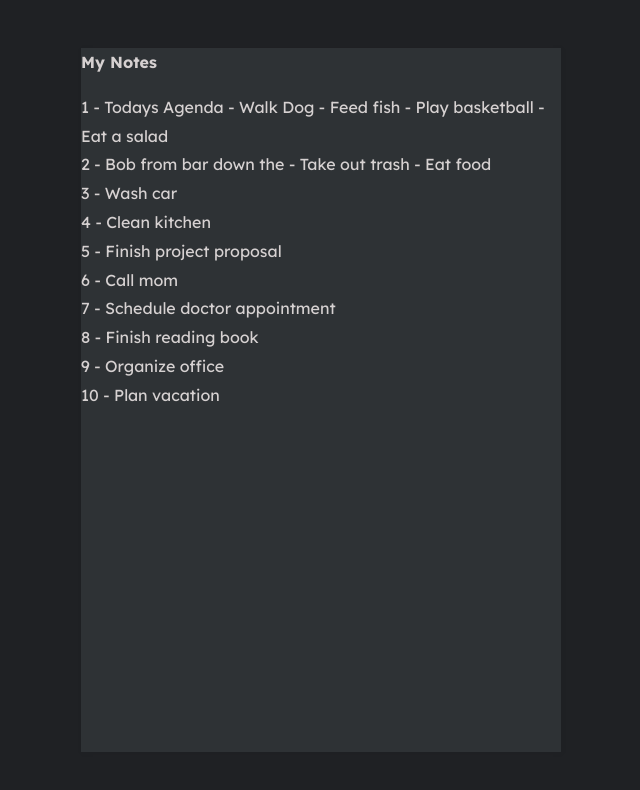
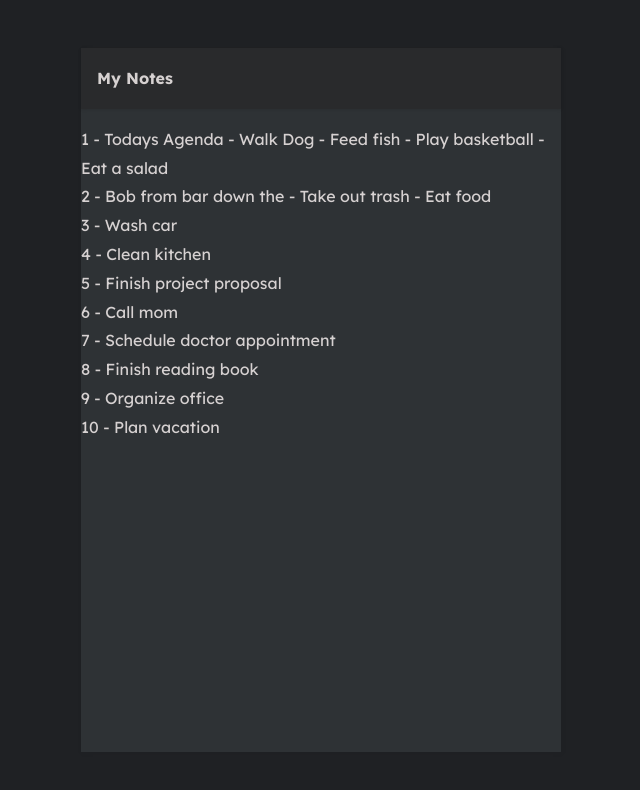
Before and after one commit to bhali16/mynotes-react-app, a React (Create React App) app: page / in a window 1280 px wide. Shown: the top 790 px of the page, without its empty margins (319-959 px from the left). Built offline with nearby package versions, Linux system fonts and the light colour scheme.

Commit message:
Added Styles

```diff
--- a/src/components/Header.js
+++ b/src/components/Header.js
@@ -2,10 +2,10 @@ import React from 'react'
 import {Outlet} from 'react-router-dom'
 const Header = () => {
   return (
-    <>
-        <h1>My Notes</h1>
+    <div>
+        <h1 className='app-header'>My Notes</h1>
         <Outlet/>
-    </>
+    </div>
   )
 }
 
```
